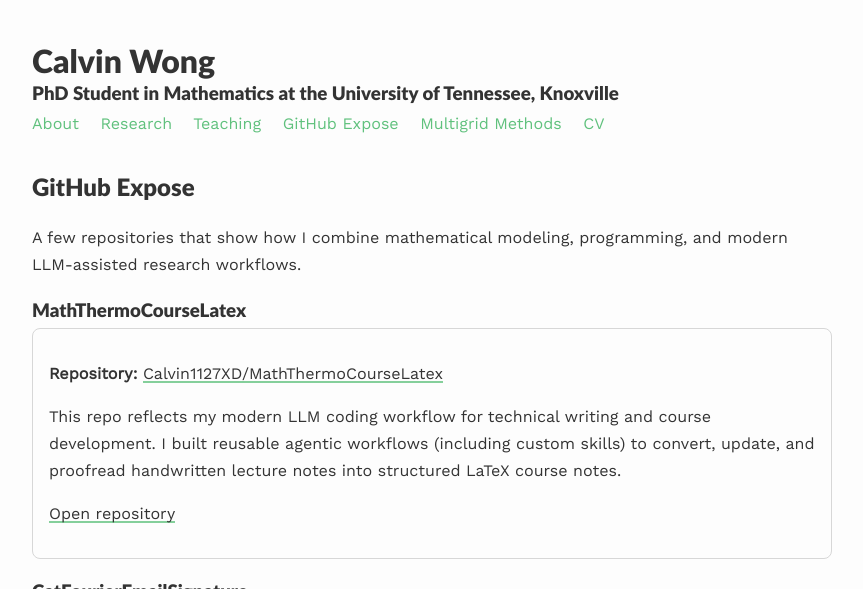
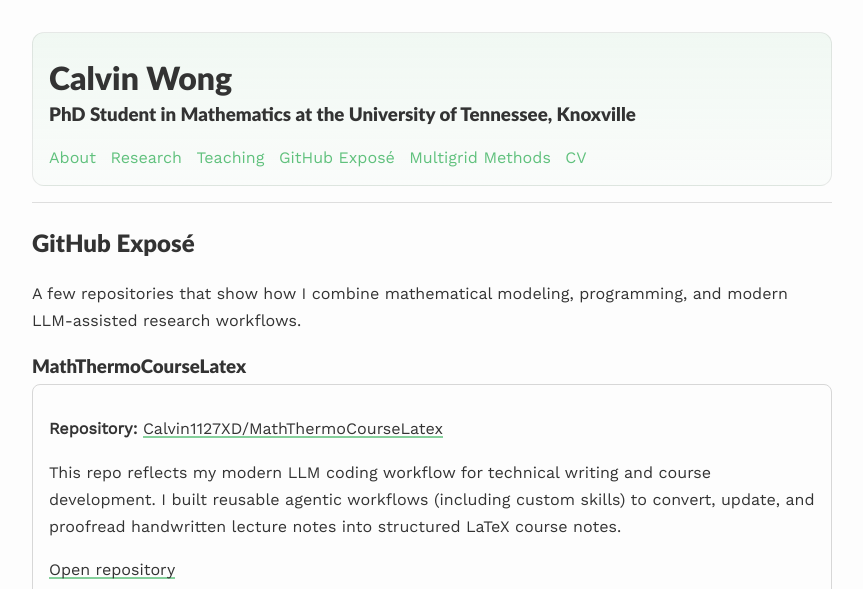
Before and after one commit to Calvin1127XD/Calvin1127XD.github.io, a Jekyll site: the page built from _pages/github-expose.md, in a window 1280 px wide, cut to the strip 0-589 px from the top of the page. Shown: the whole strip, without its empty margins (208-1071 px from the left). Built offline with Jekyll 4.4.1, drawn with Linux system fonts in a browser that asks for light colours; nearby versions of some CDN libraries; some web fonts are replaced.

Commit message:
Polish nav labels, mobile wrapping, and header/content separation

```diff
--- a/_includes/navigation.html
+++ b/_includes/navigation.html
@@ -1,9 +1,8 @@
-<div class="links scroll">
+<div class="links top-nav scroll">
         <a href="{{site.baseurl}}/">About</a>
         <a href="{{site.baseurl}}/research/">Research</a>
         <a href="{{site.baseurl}}/teaching/">Teaching</a>
-        <a href="{{site.baseurl}}/github-expose/">GitHub Expose</a>
+        <a href="{{site.baseurl}}/github-expose/">GitHub Exposé</a>
         <a href="{{site.baseurl}}/MGBook/">Multigrid Methods</a>
         <a href="{{site.baseurl}}/cv/">CV</a>
 </div>
-<br>
--- a/_layouts/default.html
+++ b/_layouts/default.html
@@ -11,11 +11,6 @@
         <link rel="stylesheet" href="{{site.baseurl}}/assets/css/main.css?v={{ site.time | date: '%s' }}">
         <link rel="stylesheet" href="{{site.baseurl}}/assets/css/academicons.min.css"/>
 
-        <h1 class="post-headline">{{site.title}}</h1>
-        <h3 class="post-description">{{site.description}}</h3>
-
-        {% include navigation.html %}
-
         {% seo %}
 
 
@@ -25,7 +20,13 @@
     </head>
 
     <body>
-        <main>
+        <header class="site-header">
+            <h1 class="post-headline">{{site.title}}</h1>
+            <h3 class="post-description">{{site.description}}</h3>
+            {% include navigation.html %}
+        </header>
+
+        <main class="site-content">
             <article>
                 {{ content }}
             </article>
--- a/_pages/github-expose.md
+++ b/_pages/github-expose.md
@@ -5,7 +5,7 @@ permalink: /github-expose/
 published: true
 ---
 
-## GitHub Expose
+## GitHub Exposé
 
 A few repositories that show how I combine mathematical modeling, programming, and modern LLM-assisted research workflows.
 
--- a/assets/css/_sass/style.scss
+++ b/assets/css/_sass/style.scss
@@ -116,6 +116,48 @@ blockquote {
   }
 }
 
+.site-header {
+  margin-bottom: 1rem;
+  padding: 1rem 1rem 0.85rem;
+  border: 1px solid rgba(0, 0, 0, 0.08);
+  border-radius: 12px;
+  background: linear-gradient(180deg, rgba(96, 193, 125, 0.08), rgba(96, 193, 125, 0.02));
+}
+
+.post-description {
+  margin: 0.4em 0 0.9em;
+  line-height: 1.4;
+}
+
+.site-content {
+  margin-top: 0.9rem;
+  padding-top: 1.1rem;
+  border-top: 1px solid rgba(0, 0, 0, 0.12);
+}
+
+.top-nav {
+  display: flex;
+  flex-wrap: nowrap;
+  gap: 0.4rem 0.9rem;
+  align-items: center;
+  white-space: nowrap;
+}
+
+.top-nav a {
+  margin-right: 0;
+}
+
+@media (prefers-color-scheme: dark) {
+  .site-header {
+    border-color: rgba(255, 255, 255, 0.14);
+    background: linear-gradient(180deg, rgba(96, 193, 125, 0.1), rgba(96, 193, 125, 0.03));
+  }
+
+  .site-content {
+    border-top-color: rgba(255, 255, 255, 0.22);
+  }
+}
+
 /* Pagination style in index/home page */
 .pagination {
   margin: 2em 0;
@@ -171,6 +213,14 @@ blockquote {
 .scroll::-webkit-scrollbar {
   display: none; }
 
+@include media-query($on-palm) {
+  .top-nav {
+    white-space: normal;
+    flex-wrap: wrap;
+    overflow-x: visible;
+  }
+}
+
 /* Multigrid book page cover placement */
 .mgbook-cover {
   float: right;
```
